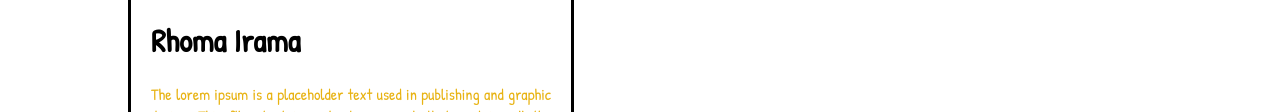
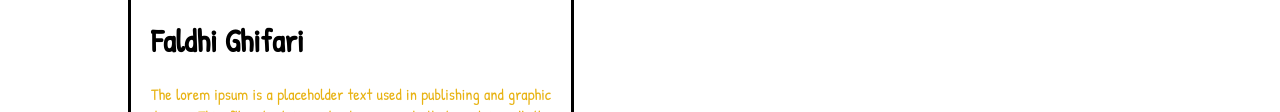
Before and after one commit to faldhighifari/personal-web-batch-32, a plain HTML site: page index.html in a window 1280 px wide. Shown: the part 673-785 px from the top of the page. Drawn offline with Linux system fonts and the light colour scheme.

Commit message:
version 2

```diff
--- a/index.html
+++ b/index.html
@@ -41,7 +41,7 @@
             >
                 <img src="assets/image.jpg" style="width: 100%; border-radius: 10px" />
 
-                <h1>Rhoma Irama</h1>
+                <h1>Faldhi Ghifari</h1>
 
                 <p style="color: rgb(232, 179, 19); text-align: justify">
                 The lorem ipsum is a placeholder text used in publishing and graphic
```
